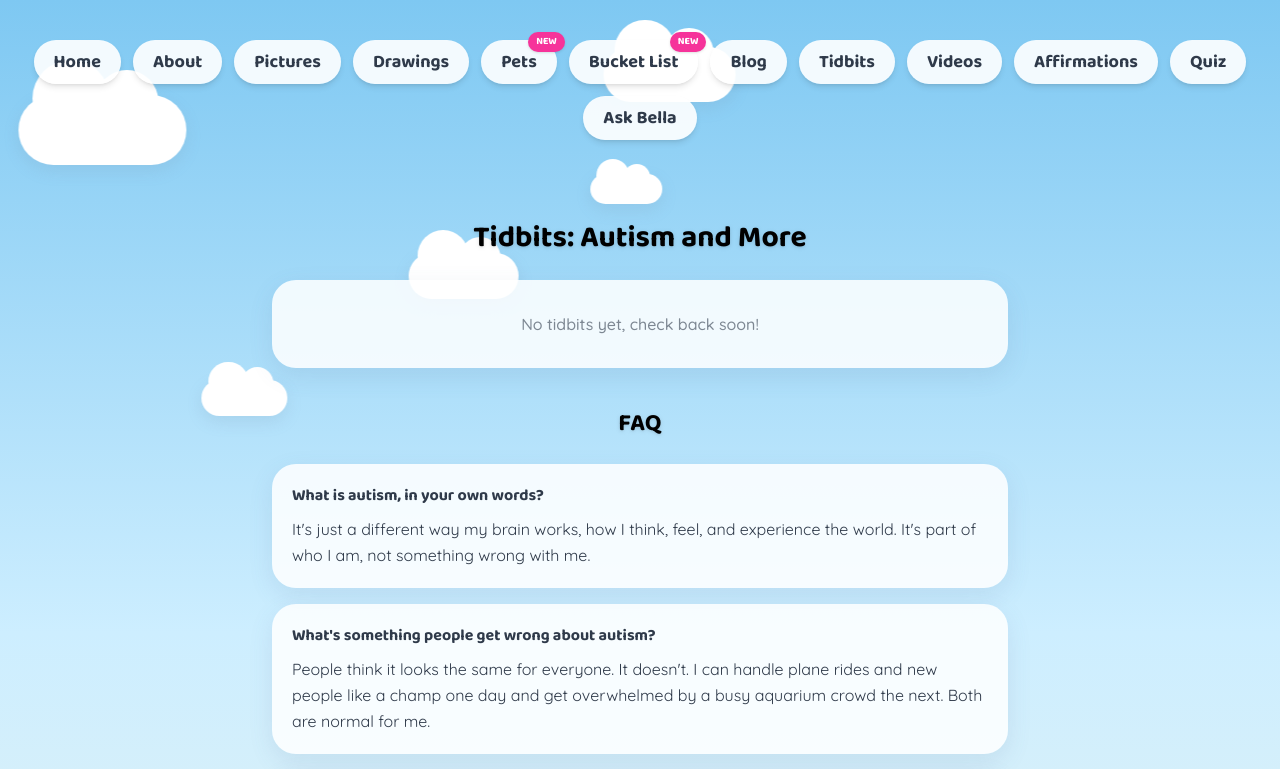
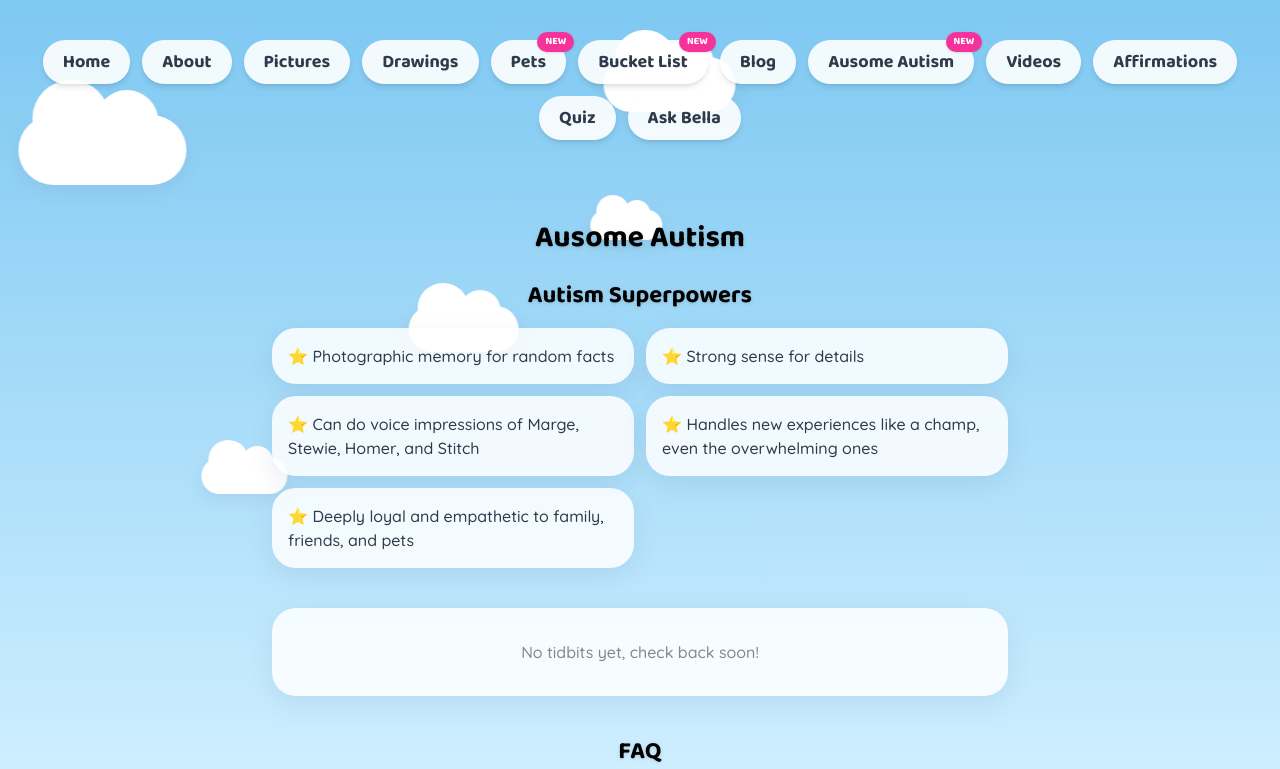
Before and after one commit to gregorylebed-code/bella-website, a Next.js app: page /tidbits in a window 1280 px wide. Shown: the top 769 px of the page. Built offline with nearby package versions, Linux system fonts and the light colour scheme.

Commit message:
Rename Tidbits to Ausome Autism and add Autism Superpowers section
URL stays /tidbits, only the nav label and page heading changed.

```diff
--- a/src/app/NavBar.tsx
+++ b/src/app/NavBar.tsx
@@ -8,7 +8,7 @@ const links: [string, string][] = [
   ["Pets", "/pets"],
   ["Bucket List", "/bucket-list"],
   ["Blog", "/blog"],
-  ["Tidbits", "/tidbits"],
+  ["Ausome Autism", "/tidbits"],
   ["Videos", "/videos"],
   ["Affirmations", "/affirmations"],
   ["Quiz", "/quiz"],
--- a/src/app/content.ts
+++ b/src/app/content.ts
@@ -230,6 +230,19 @@ I also have a massive fun sock collection! So many cool designs, foods, animals.
 export const tidbits: { title: string; date: string; text: string }[] = [];
 
 // -----------------------------
+// AUTISM SUPERPOWERS
+// Strengths and things that make your brain awesome. Short phrases,
+// shown as a highlight list.
+// -----------------------------
+export const autismSuperpowers: string[] = [
+  "Photographic memory for random facts",
+  "Strong sense for details",
+  "Can do voice impressions of Marge, Stewie, Homer, and Stitch",
+  "Handles new experiences like a champ, even the overwhelming ones",
+  "Deeply loyal and empathetic to family, friends, and pets",
+];
+
+// -----------------------------
 // TIDBITS FAQ
 // Common questions people ask, answered in your own words.
 // -----------------------------
@@ -299,7 +312,7 @@ export const videos: { id: string; title: string }[] = [
 export const sectionUpdates: Record<string, string> = {
   Pictures: "2026-07-11",
   Drawings: "2026-07-11",
-  Tidbits: "2026-07-11",
+  "Ausome Autism": "2026-08-14",
   Videos: "2026-07-11",
   Affirmations: "2026-07-11",
   Quiz: "2026-08-01",
--- a/src/app/tidbits/page.tsx
+++ b/src/app/tidbits/page.tsx
@@ -1,7 +1,7 @@
 import Clouds from "../Clouds";
 import NavBar from "../NavBar";
 import EmptyState from "../EmptyState";
-import { tidbits, tidbitsFaq } from "../content";
+import { tidbits, tidbitsFaq, autismSuperpowers } from "../content";
 
 export default function TidbitsPage() {
   return (
@@ -13,8 +13,24 @@ export default function TidbitsPage() {
 
       <section className="relative z-10 max-w-3xl mx-auto px-4 py-10">
         <h2 className="heading-font text-3xl font-bold text-black drop-shadow mb-6 text-center">
-          Tidbits: Autism and More
+          Ausome Autism
         </h2>
+
+        {autismSuperpowers.length > 0 && (
+          <div className="mb-10">
+            <h3 className="heading-font text-2xl font-bold text-black drop-shadow mb-4 text-center">
+              Autism Superpowers
+            </h3>
+            <div className="grid grid-cols-1 sm:grid-cols-2 gap-3">
+              {autismSuperpowers.map((power) => (
+                <div key={power} className="card p-4 font-medium">
+                  ⭐ {power}
+                </div>
+              ))}
+            </div>
+          </div>
+        )}
+
         {tidbits.length === 0 ? (
           <EmptyState text="No tidbits yet, check back soon!" />
         ) : (
```
